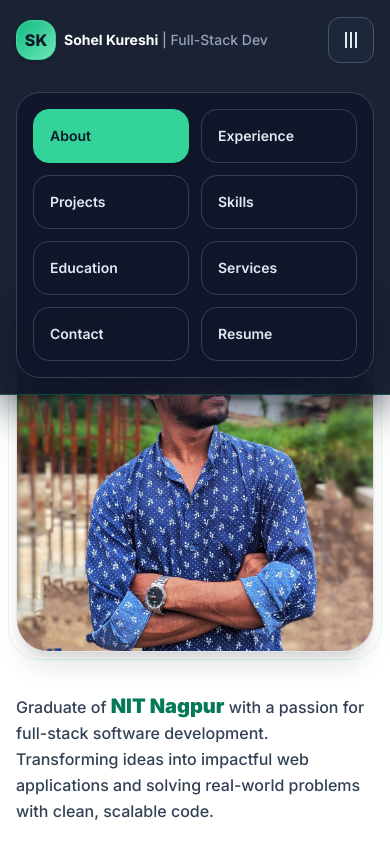
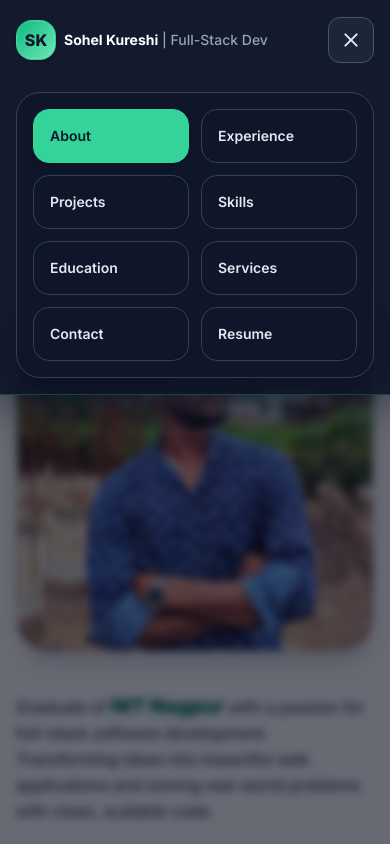
Before and after one commit to sohelkureshi/Next.js_portfolio, a Next.js app: page / in a window 390 px wide. Both pictures are taken after a click on the button "Open Navigation". Shown: the top 844 px of the page. Built offline with nearby package versions, Linux system fonts and the light colour scheme.

Commit message:
improve mobile navbar with scroll lock, backdrop, and smooth animations

```diff
--- a/src/components/layout/Navbar.tsx
+++ b/src/components/layout/Navbar.tsx
@@ -1,175 +1,190 @@
 'use client'
 
-import { useState, useEffect, useCallback, useMemo } from 'react'
+import { useState, useEffect, useCallback, useRef } from 'react'
 import Link from 'next/link'
 import { usePathname } from 'next/navigation'
 
 const NAV_LINKS = [
-  { name: 'About', href: '/' },
+  { name: 'About',      href: '/'           },
   { name: 'Experience', href: '/experience' },
-  { name: 'Projects', href: '/projects' },
-  { name: 'Skills', href: '/skills' },
-  { name: 'Education', href: '/education' },
-  { name: 'Services', href: '/services' },
-  { name: 'Contact', href: '/contact' },
-  { name: 'Resume', href: '/resume' }
+  { name: 'Projects',   href: '/projects'   },
+  { name: 'Skills',     href: '/skills'     },
+  { name: 'Education',  href: '/education'  },
+  { name: 'Services',   href: '/services'   },
+  { name: 'Contact',    href: '/contact'    },
+  { name: 'Resume',     href: '/resume'     },
 ] as const
 
+// ─── Scroll lock helpers — pure DOM, zero React state ───────────────────────
+let savedScrollY = 0
+function lockScroll() {
+  savedScrollY = window.scrollY
+  document.body.style.cssText = `position:fixed;top:-${savedScrollY}px;left:0;right:0;overflow:hidden`
+}
+function unlockScroll() {
+  document.body.style.cssText = ''
+  window.scrollTo(0, savedScrollY)
+}
+
+// ─── Class builders — module-level, never recreated on render ────────────────
+function desktopLinkClass(active: boolean) {
+  return active
+    ? 'font-semibold text-sm px-4 py-2 rounded-xl text-slate-900 bg-emerald-400 shadow-md transition-all'
+    : 'font-semibold text-sm px-4 py-2 rounded-xl text-slate-300 hover:text-white hover:bg-slate-700/80 transition-all'
+}
+function mobileLinkClass(active: boolean) {
+  return active
+    ? 'font-semibold text-sm px-4 py-4 rounded-2xl border border-emerald-400 bg-emerald-400 text-slate-900 shadow-md transition-all'
+    : 'font-semibold text-sm px-4 py-4 rounded-2xl border border-slate-700 text-slate-200 hover:border-emerald-400 hover:bg-slate-800 transition-all'
+}
+
+// ────────────────────────────────────────────────────────────────────────────
 export default function Navbar() {
   const [mobileOpen, setMobileOpen] = useState(false)
-  const pathname = usePathname()
+  const pathname  = usePathname()
+  const menuRef   = useRef<HTMLDivElement>(null)
+  const buttonRef = useRef<HTMLButtonElement>(null)
 
-  // Close mobile menu on route change
+  // Close on route change
   useEffect(() => {
+    if (mobileOpen) {
+      unlockScroll()
       setMobileOpen(false)
+    }
+  // eslint-disable-next-line react-hooks/exhaustive-deps
   }, [pathname])
 
-  // Memoized handlers
+  // Scroll lock — synced to open state
+  useEffect(() => {
+    mobileOpen ? lockScroll() : unlockScroll()
+    return unlockScroll // safety unlock on unmount
+  }, [mobileOpen])
+
+  // Outside click (pointerdown fires before click — snappier feel)
+  useEffect(() => {
+    if (!mobileOpen) return
+    const handler = (e: PointerEvent) => {
+      const t = e.target as Node
+      if (!menuRef.current?.contains(t) && !buttonRef.current?.contains(t)) {
+        setMobileOpen(false)
+      }
+    }
+    document.addEventListener('pointerdown', handler)
+    return () => document.removeEventListener('pointerdown', handler)
+  }, [mobileOpen])
+
+  // Escape key
+  useEffect(() => {
+    if (!mobileOpen) return
+    const handler = (e: KeyboardEvent) => { if (e.key === 'Escape') setMobileOpen(false) }
+    document.addEventListener('keydown', handler)
+    return () => document.removeEventListener('keydown', handler)
+  }, [mobileOpen])
+
+  const toggle = useCallback(() => setMobileOpen(v => !v), [])
+  const close  = useCallback(() => setMobileOpen(false), [])
+
   const handleLogoClick = useCallback((e: React.MouseEvent) => {
-    if (pathname === '/') {
-      e.preventDefault()
-      window.location.href = '/'
-    }
+    if (pathname === '/') { e.preventDefault(); window.location.href = '/' }
   }, [pathname])
 
-  const toggleMobileMenu = useCallback(() => {
-    setMobileOpen(prev => !prev)
-  }, [])
+  return (
+    <>
+      {/* Backdrop — always in DOM, CSS-only opacity transition, no state flicker */}
+      <div
+        aria-hidden="true"
+        onClick={close}
+        className={`fixed inset-0 z-40 md:hidden bg-slate-950/60 backdrop-blur-sm
+          transition-opacity duration-250 ease-in-out
+          ${mobileOpen ? 'opacity-100 pointer-events-auto' : 'opacity-0 pointer-events-none'}`}
+      />
 
-  const closeMobileMenu = useCallback(() => {
-    setMobileOpen(false)
-  }, [])
+      <nav className="fixed top-0 left-0 right-0 z-50 bg-slate-900/95 backdrop-blur-xl border-b border-emerald-500/30 shadow-[0_10px_40px_rgba(15,23,42,0.7)]">
+        <div className="max-w-7xl mx-auto px-4 sm:px-6 lg:px-8">
 
-  // Memoized link class generator
-  const getLinkClassName = useCallback((isActive: boolean, isMobile: boolean = false) => {
-    const baseClasses = 'font-semibold transition-all'
-
-    if (isMobile) {
-      return `${baseClasses} px-4 py-4 rounded-2xl text-sm border ${
-        isActive
-          ? 'border-emerald-400 bg-emerald-400 text-slate-900 shadow-md'
-          : 'border-slate-700 text-slate-200 hover:border-emerald-400 hover:bg-slate-800'
-      }`
-    }
-
-    return `${baseClasses} px-4 py-2 text-sm rounded-xl ${
-      isActive
-        ? 'text-slate-900 bg-emerald-400 shadow-md'
-        : 'text-slate-300 hover:text-white hover:bg-slate-700/80'
-    }`
-  }, [])
-
-  return (
-    <nav
-      className="fixed top-0 left-0 right-0 z-50
-                 bg-slate-900/95 backdrop-blur-xl
-                 border-b border-emerald-500/30
-                 shadow-[0_10px_40px_rgba(15,23,42,0.7)]"
-    >
-      <div className="max-w-7xl mx-auto px-4 sm:px-6 lg:px-8">
+          {/* Top bar */}
           <div className="flex h-20 items-center justify-between">
 
             {/* Logo */}
-          <Link
-            href="/"
-            onClick={handleLogoClick}
-            className="flex items-center gap-2 group"
-            aria-label="Sohel Kureshi Portfolio"
-          >
-            <div
-              className="relative flex items-center justify-center w-10 h-10 rounded-2xl
-                         border border-emerald-400/80
-                         bg-gradient-to-br from-emerald-500 to-emerald-300
-                         shadow-md group-hover:shadow-lg transition-all"
-            >
+            <Link href="/" onClick={handleLogoClick} className="flex items-center gap-2 group" aria-label="Sohel Kureshi Portfolio">
+              <div className="relative flex items-center justify-center w-10 h-10 rounded-2xl border border-emerald-400/80 bg-gradient-to-br from-emerald-500 to-emerald-300 shadow-md group-hover:shadow-lg transition-all">
                 <span className="absolute inset-0 rounded-2xl border border-white/10" />
                 <span className="text-[16px] font-extrabold text-slate-900">SK</span>
               </div>
               <div className="flex sm:flex-col leading-tight">
                 <span className="text-sm font-bold text-white">
                   Sohel Kureshi
-                <span className="sm:hidden text-slate-400 font-medium">
-                  {' '}| Full-Stack Dev
+                  <span className="sm:hidden text-slate-400 font-medium"> | Full-Stack Dev</span>
                 </span>
-              </span>
-              <span className="hidden sm:block text-xs text-slate-300">
-                Full-Stack Developer
-              </span>
+                <span className="hidden sm:block text-xs text-slate-300">Full-Stack Developer</span>
               </div>
             </Link>
 
-          {/* Desktop Menu */}
-          <div className="hidden md:flex items-center gap-6">
-            <div
-              className="flex items-center gap-1
-                         px-3 py-2
-                         rounded-2xl
-                         bg-slate-800/70
-                         border border-slate-700/80
-                         shadow-sm"
-            >
-              {NAV_LINKS.map((link) => {
-                const isActive = pathname === link.href
-                return (
-                  <Link
-                    key={link.href}
-                    href={link.href}
-                    className={getLinkClassName(isActive)}
-                  >
-                    {link.name}
+            {/* Desktop nav */}
+            <div className="hidden md:flex items-center gap-1 px-3 py-2 rounded-2xl bg-slate-800/70 border border-slate-700/80 shadow-sm">
+              {NAV_LINKS.map(({ name, href }) => (
+                <Link key={href} href={href} className={desktopLinkClass(pathname === href)}>
+                  {name}
                 </Link>
-                )
-              })}
-            </div>
+              ))}
             </div>
 
-          {/* Mobile Menu Button */}
+            {/* Hamburger → X (SVG line morphing, no icon swap) */}
             <button
-            onClick={toggleMobileMenu}
-            className="md:hidden p-2.5 rounded-xl border border-slate-600
-                       text-slate-200 hover:text-white hover:border-emerald-400/80
-                       bg-slate-800/90 shadow-sm transition-all"
-            aria-label="Toggle Navigation"
+              ref={buttonRef}
+              onClick={toggle}
+              className="md:hidden p-2.5 rounded-xl border border-slate-600 text-slate-200 hover:text-white hover:border-emerald-400/80 bg-slate-800/90 shadow-sm transition-all"
+              aria-label={mobileOpen ? 'Close Navigation' : 'Open Navigation'}
               aria-expanded={mobileOpen}
             >
-            <svg
-              className={`w-6 h-6 transition-transform ${mobileOpen ? 'rotate-90' : ''}`}
-              fill="none"
-              stroke="currentColor"
-              strokeWidth={2}
-              viewBox="0 0 24 24"
-              aria-hidden="true"
-            >
-              <path d="M4 7h16" />
-              <path d="M4 12h16" />
-              <path d="M4 17h16" />
+              <svg className="w-6 h-6" fill="none" stroke="currentColor" strokeWidth={2} strokeLinecap="round" viewBox="0 0 24 24">
+                <line x1="4" y1="7" x2="20" y2="7"
+                  style={{
+                    transformOrigin: '12px 7px',
+                    transition: 'transform 250ms cubic-bezier(0.4,0,0.2,1)',
+                    transform: mobileOpen ? 'translateY(5px) rotate(45deg)' : 'none',
+                  }}
+                />
+                <line x1="4" y1="12" x2="20" y2="12"
+                  style={{ transition: 'opacity 200ms ease', opacity: mobileOpen ? 0 : 1 }}
+                />
+                <line x1="4" y1="17" x2="20" y2="17"
+                  style={{
+                    transformOrigin: '12px 17px',
+                    transition: 'transform 250ms cubic-bezier(0.4,0,0.2,1)',
+                    transform: mobileOpen ? 'translateY(-5px) rotate(-45deg)' : 'none',
+                  }}
+                />
               </svg>
             </button>
           </div>
 
-        {/* Mobile Menu */}
-        {mobileOpen && (
-          <div className="md:hidden mt-3 pb-4">
+          {/* Mobile menu — grid-rows trick: smooth height with no JS height calc */}
+          <div
+            className="md:hidden"
+            style={{
+              display: 'grid',
+              gridTemplateRows: mobileOpen ? '1fr' : '0fr',
+              transition: 'grid-template-rows 300ms cubic-bezier(0.4,0,0.2,1)',
+            }}
+          >
+            <div style={{ overflow: 'hidden' }}>
+              <div ref={menuRef} className="pb-4 mt-3">
                 <div className="rounded-3xl border border-slate-700 bg-slate-900/95 shadow-xl p-4">
                   <div className="grid grid-cols-2 gap-3">
-                {NAV_LINKS.map((link) => {
-                  const isActive = pathname === link.href
-                  return (
-                    <Link
-                      key={link.href}
-                      href={link.href}
-                      onClick={closeMobileMenu}
-                      className={getLinkClassName(isActive, true)}
-                    >
-                      {link.name}
+                    {NAV_LINKS.map(({ name, href }) => (
+                      <Link key={href} href={href} onClick={close} className={mobileLinkClass(pathname === href)}>
+                        {name}
                       </Link>
-                  )
-                })}
+                    ))}
                   </div>
                 </div>
               </div>
-        )}
+            </div>
+          </div>
+
         </div>
       </nav>
+    </>
   )
 }
```
Lines whose indentation alone changed are shown as unchanged.
